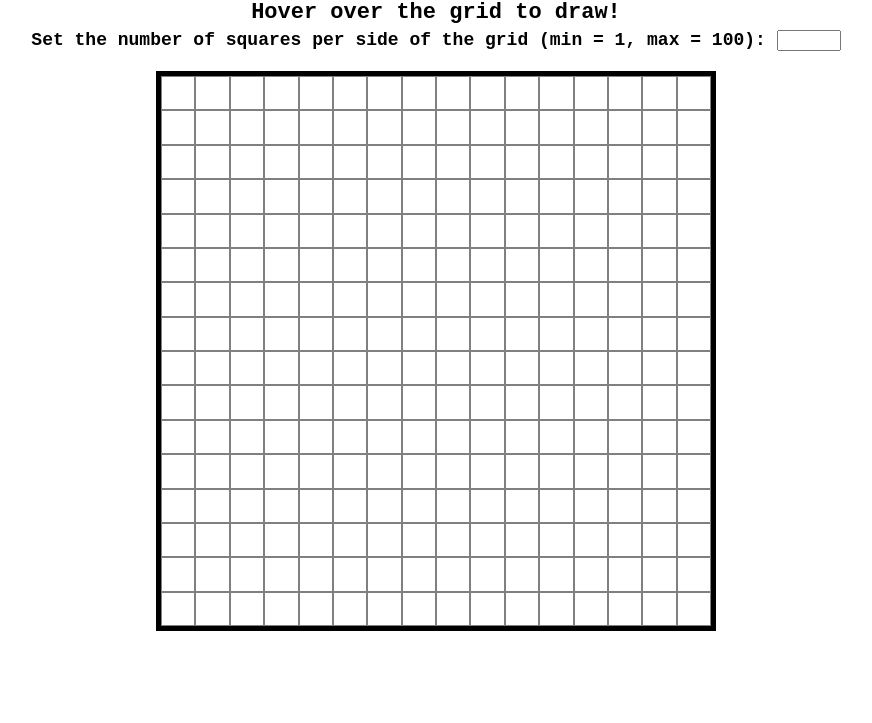
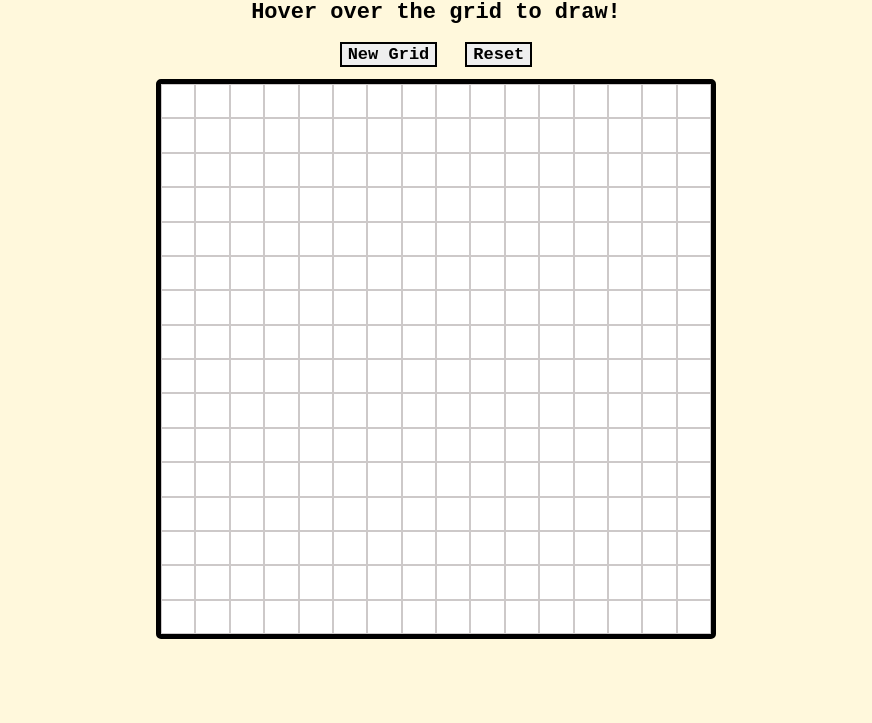
Before and after one commit to trihuang/etch-a-sketch, a plain HTML site: page index.html in a window 1280 px wide. Shown: the part 77-800 px from the top of the page, without its empty margins (204-1076 px from the left). Drawn offline with Linux system fonts and the light colour scheme; a web font is replaced by a local one.

Commit message:
Add button instead of displaying subtext and add functionality of changing grid size

```diff
--- a/index.html
+++ b/index.html
@@ -13,10 +13,17 @@
 <body>
     <h1>Etch-A-Sketch</h1>
     <p>Hover over the grid to draw!</p>
+    <!--
     <div class="subtext">
         <label for="grid-size">Set the number of squares per side of the grid (min = 1, max = 100):</label>
         <input id="grid-size" type="number" min="1" max="100">
     </div>
+-->
+    <div class="buttons">
+        <button type="button" onclick="inputNum()">New Grid</button>
+        <button type="reset">Reset</button>
+    </div>
+
     <div class="grid"></div>
     <script src="index.js"></script>
 </body>
--- a/index.js
+++ b/index.js
@@ -1,5 +1,6 @@
 const grid = document.querySelector('.grid');
 const gridSize = document.getElementById('grid-size');
+let squares = document.querySelectorAll('.square');
 
 // Initialize a 16 x 16 grid
 
@@ -9,19 +10,47 @@ function initializeGrid() {
         div.classList.add("square");
         grid.appendChild(div);
     }
+    updateSquareListeners();
 }
 
+// Add EventListener to every square in the grid
+
+function updateSquareListeners() {
+    squares = document.querySelectorAll('.square');
+    for (let i = 0; i < squares.length; i++) {
+        squares[i].addEventListener('mouseover', colorSquare);
+    }
+}
+
+// Get number input from user
+
+function inputNum() {
+    let input = prompt('Please enter an integer from 1 to 100 to specify the number of squares on each side of the new grid:');
+    if (input != null) {
+        input = parseInt(input);
+        if (isNaN(input) || input < 1 || input > 100) {
+            alert('Please enter an integer from 1 to 100.');
+        } else updateGrid(input);
+    }
+}
+
+// Update the grid size based on the user input
+
+function updateGrid(num) {
+    let newGridSize = num * num;
+    grid.innerHTML = "";
+    grid.style.gridTemplateColumns = 'repeat('+num+', 1fr)';
+    grid.style.gridTemplateRows = 'repeat('+num+', 1fr)';
+    for (let i = 0; i < newGridSize; i++) {
+        let div = document.createElement("div");
+        div.classList.add("square");
+        grid.appendChild(div);
+    }
+    updateSquareListeners();
+}
 
 function colorSquare(e) {
     e.target.style.backgroundColor = 'black';
 }
 
-
 initializeGrid();
-
-// Add EventListener to every square in the grid
-
-const squares = document.querySelectorAll('.square');
-for (let i = 0; i < squares.length; i++) {
-    squares[i].addEventListener('mouseover', colorSquare);
-}
--- a/styles.css
+++ b/styles.css
@@ -1,5 +1,10 @@
+:root {
+    --columns-rows: 16;
+}
+
 body {
     text-align: center;
+    background-color: cornsilk;
 }
 
 h1 {
@@ -13,12 +18,19 @@ p {
     margin: 5px;
 }
 
-.subtext {
-    font-size: 18px;
-    margin-bottom: 20px;
+button {
+    font-size: 17px;
+    display: inline-flex;
+    justify-content: center;
+    margin: 12px;
+    border: 2px solid black;
 }
 
-p, .subtext {
+button:hover {
+    background-color: rgb(160, 158, 158);
+}
+
+p, button {
     font-family: 'Courier New', Courier, monospace;
     font-weight: bold;
 }
@@ -29,14 +41,12 @@ p, .subtext {
     height: 550px;
     margin: 0 auto;
     display: grid;
-    grid-template-columns: repeat(16, 1fr);
-    grid-template-rows: repeat(16, 1fr);
+    grid-template-columns: repeat(var(--columns-rows), 1fr);
+    grid-template-rows: repeat(var(--columns-rows), 1fr);
+    border-radius: 5px;
 }
 
 .square {
-    border: 1px solid gray;
+    border: 1px solid rgb(205, 201, 201);
+    background-color: white;
 }
-
-.color {
-    background-color: black;
-}
```
